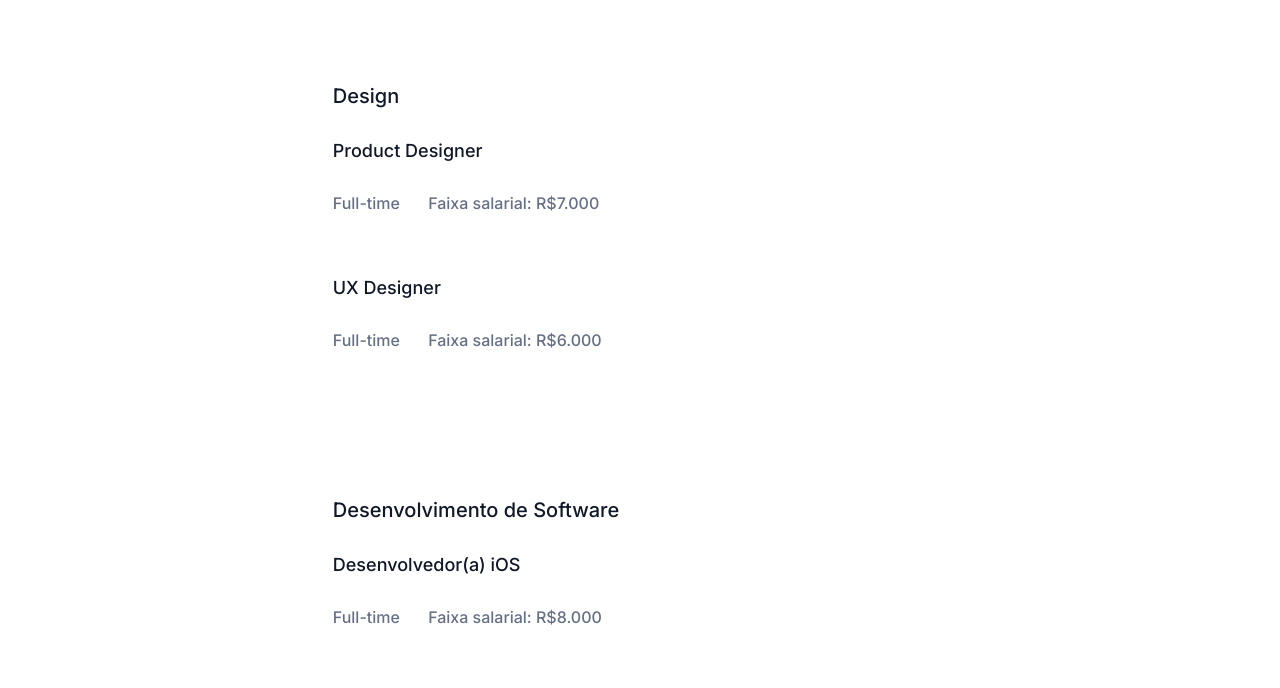
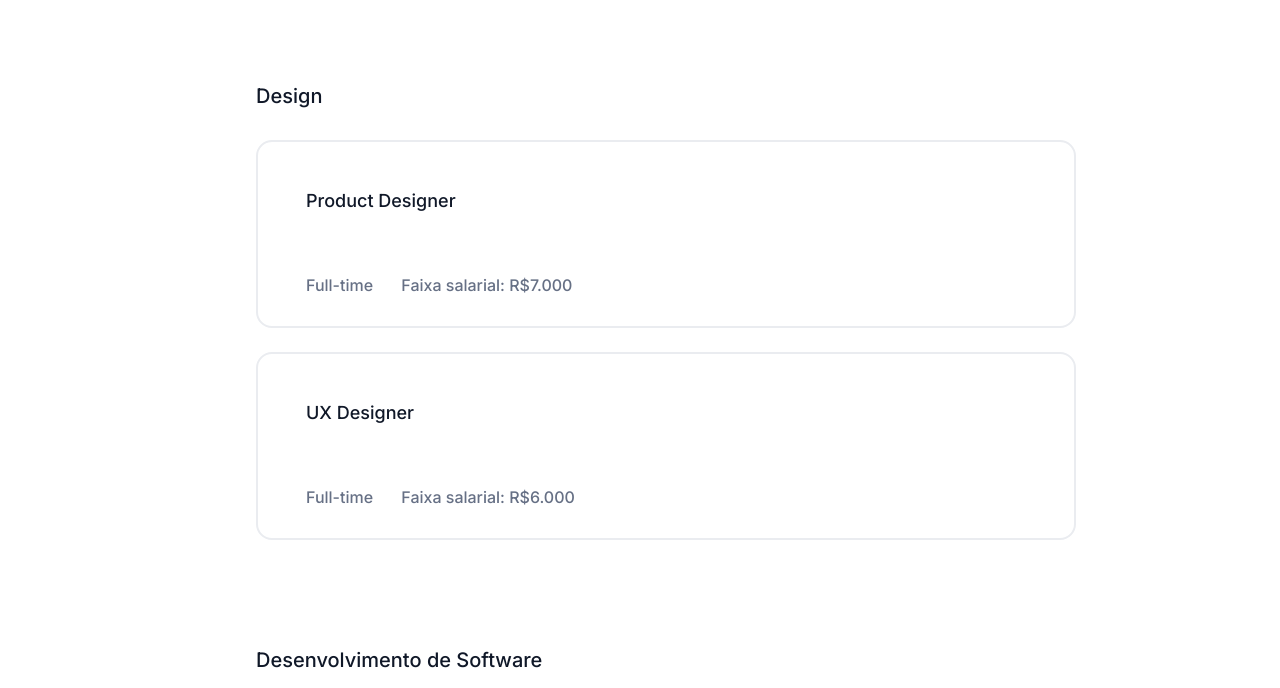
Before and after one commit to JonathasCostaAlves/landingPage-7DaysOfCode, a plain HTML site: page index.html in a window 1280 px wide. Shown: the part 1636-2324 px from the top of the page. Drawn offline with Linux system fonts and the light colour scheme.

Commit message:
Alteração na secsão vagas

```diff
--- a/source/css/style.css
+++ b/source/css/style.css
@@ -255,7 +255,7 @@ header .login button:last-child {
     font-weight: 600;
     font-size: 56px;
     color: var(--subtitle-color);
-    text-align: center;
+
 
 }
 
@@ -270,10 +270,21 @@ header .login button:last-child {
     margin: 0 20%;
 }
 
+.talents .talents-item{
+    border: 2px solid #EAECF0;
+    padding: 24px;
+    border-radius: 16px;
+    width: 60vw;
+    height: 136px;
+    margin-bottom: 24px;
+    /* box-shadow: 1px 1px 1px #6670858e; */
+}
+
 .talents .talents-items {
     margin-top: 64px;
     align-self: flex-start;
-    margin-left: 26%;
+    margin-left: 20%;
+
 }
 
 .talents .talents-items h3 {
@@ -281,11 +292,13 @@ header .login button:last-child {
     font-size: 20px;
     font-weight: 500;
     margin-bottom: 32px;
+    padding: 0;
 }
 
 .talents .talents-items .talents-item h4 {
     color: var(--subtitle-color);
-    margin-bottom: 32px;
+    padding: 24px 24px 32px 24px;
+    margin: 0;
     font-size: 18px;
     font-weight: 500;
 }
@@ -294,6 +307,8 @@ header .login button:last-child {
     color: var(--p-color);
     font-weight: 500;
     font-size: 16px;
+    padding: 32px 24px 28px 24px;
+    margin: 0;
 }
 
 .talents .talents-items .talents-item span {
```
